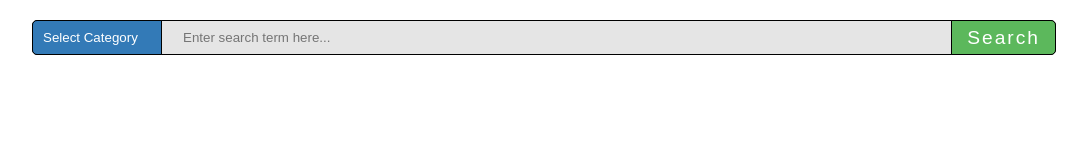
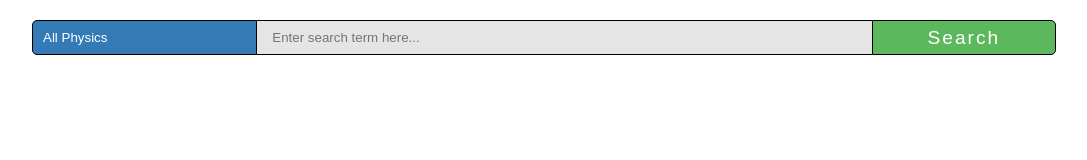
Before and after one commit to Gruximillian/md-forms, a plain HTML site: page search/index.html in a window 1280 px wide. Shown: the whole page, without its empty margins (96-1183 px from the left). Drawn offline with Linux system fonts and the light colour scheme.

Commit message:
Finish validation for search form.

```diff
--- a/search/index.html
+++ b/search/index.html
@@ -4,10 +4,12 @@
   <meta charset="utf-8">
   <title>Search form</title>
   <link rel="stylesheet" type="text/css" href="style.css">
+  <script type="text/javascript" src="../lib/validator.js"></script>
+  <script type="text/javascript" src="script.js"></script>
 </head>
 <body>
   <div class="wrapper">
-    <form name="search">
+    <form id="search" name="search">
       <select id="category">
         <optgroup label="Select a category">
           <option class="category" value="Kinematics">Kinematics</option>
@@ -18,7 +20,7 @@
           <option class="category" value="Magnetism">Magnetism</option>
           <option class="category" value="Energy and work">Energy and work</option>
           <option class="category" value="Thermodynamics">Thermodynamics</option>
-          <option class="category" value="" default selected>Select Category</option>
+          <option class="category" value="All" default selected>All Physics</option>
         </optgroup>
       </select>
       <input id="search-term" type="text" placeholder="Enter search term here...">
--- a/search/style.css
+++ b/search/style.css
@@ -13,15 +13,20 @@ body {
 
 form {
   border-radius: 5px;
-  position: relative;
-  min-width: 400px;
+  min-width: 520px;
   color: #fff;
 }
 
+form::after {
+  content: '';
+  display: block;
+  clear: both;
+}
+
 #category {
-  position: absolute;
   height: 35px;
-  left: 0;
+  width: 22%;
+  float: left;
   padding-left: 10px;
   border-top-left-radius: inherit;
   border-bottom-left-radius: inherit;
@@ -39,12 +44,13 @@ form {
 }
 
 #search-term {
-  padding-left: 150px;
-  padding-right: 120px;
+  padding-left: 15px;
   height: 35px;
-  border: 1px solid #000;
-  border-radius: inherit;
-  width: 100%;
+  border: none;
+  border-top: 1px solid #000;
+  border-bottom: 1px solid #000;
+  width: 60%;
+  float: left;
   background-color: rgba(0, 0, 0, 0.1);
   outline: none;
 }
@@ -56,10 +62,9 @@ form {
 
 #submit {
   height: 35px;
+  width: 18%;
+  float: left;
   padding: 0 15px;
-  right: 0;
-  top: 0;
-  position: absolute;
   font-size: 1.2em;
   letter-spacing: 2px;
   background-color: #5cb85c;
```
